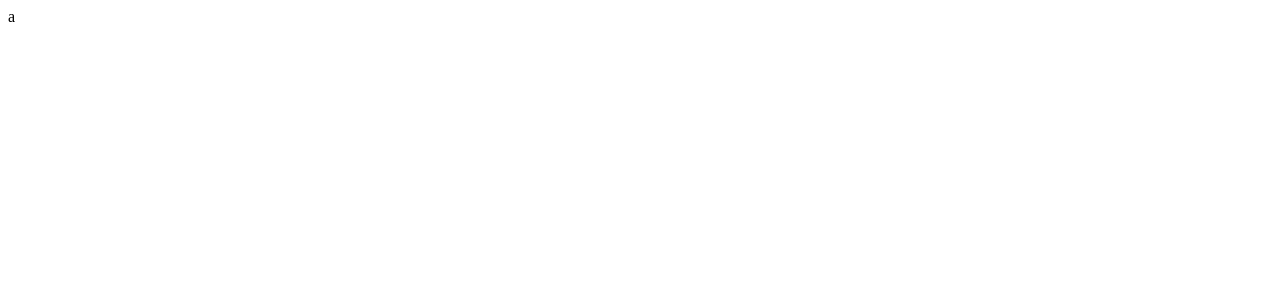
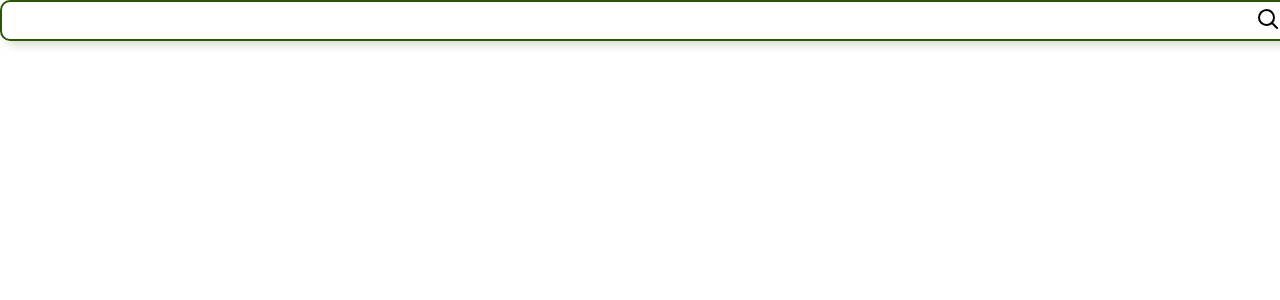
Before and after one commit to toswm128/R-Market, a React (Create React App) app: page / in a window 1280 px wide. Shown: the top 300 px of the page. Built offline with nearby package versions, Linux system fonts and the light colour scheme.

Commit message:
ADD: SearchForm 컴포넌트 레이아웃 추가

```diff
--- a/src/App.tsx
+++ b/src/App.tsx
@@ -1,8 +1,10 @@
 import React from "react";
 import { DEFAULT_MAX_VERSION } from "tls";
+import SearchForm from "./components/common/SearchForm";
+import "styles/global.css";
 
 function App() {
-  return <div>a</div>;
+  return <SearchForm />;
 }
 
 export default App;
--- /dev/null
+++ b/src/components/common/SearchForm/SearchForm.tsx
@@ -0,0 +1,33 @@
+import React, { useState } from "react";
+import searchIcon from "assets/icon/search-icon.svg";
+import { SearchFormItem } from "./StyledSearchForm";
+
+const SearchForm = () => {
+  const [searchText, setSearchText] = useState("");
+  const handleSearch = (e: React.FormEvent<HTMLFormElement>) => {
+    e.preventDefault();
+  };
+
+  const handleChangeSearchText = (e: React.ChangeEvent<HTMLInputElement>) => {
+    setSearchText(e.target.value);
+  };
+
+  return (
+    <SearchFormItem.Container onSubmit={handleSearch}>
+      <div className="input_wrapper">
+        <SearchFormItem.Input
+          type="text"
+          value={searchText}
+          onChange={handleChangeSearchText}
+        />
+      </div>
+      <div className="button_wrapper">
+        <SearchFormItem.Button>
+          <SearchFormItem.Icon src={searchIcon} alt="" />
+        </SearchFormItem.Button>
+      </div>
+    </SearchFormItem.Container>
+  );
+};
+
+export default SearchForm;
--- /dev/null
+++ b/src/components/common/SearchForm/StyledSearchForm.ts
@@ -0,0 +1,47 @@
+import styled from "@emotion/styled";
+
+export const SearchFormItem = {
+  Container: styled.form`
+    width: 100%;
+    display: flex;
+    border: 2px solid #2a5705;
+    padding: 4px;
+    border-radius: 10px;
+    box-shadow: 5px 4px 10px 0px rgba(42, 87, 5, 0.2);
+    transition: all 0.2s ease-in-out;
+
+    &:focus-within {
+      border-color: #6a9645;
+      box-shadow: 5px 4px 10px 0px rgba(42, 87, 5, 0.4);
+    }
+
+    .input_wrapper {
+      flex: 1;
+      width: 100%;
+      display: flex;
+      align-items: center;
+      justify-content: center;
+    }
+    .button_wrapper {
+      display: flex;
+      align-items: center;
+      justify-content: center;
+    }
+  `,
+  Input: styled.input`
+    width: 100%;
+    border: none;
+    outline: none;
+    font-size: 1.2rem;
+  `,
+  Button: styled.button`
+    border: none;
+    background: none;
+    outline: none;
+    cursor: pointer;
+  `,
+  Icon: styled.img`
+    width: 24px;
+    height: 24px;
+  `,
+};
--- /dev/null
+++ b/src/components/common/SearchForm/index.ts
@@ -0,0 +1 @@
+export { default } from "./SearchForm";
```
